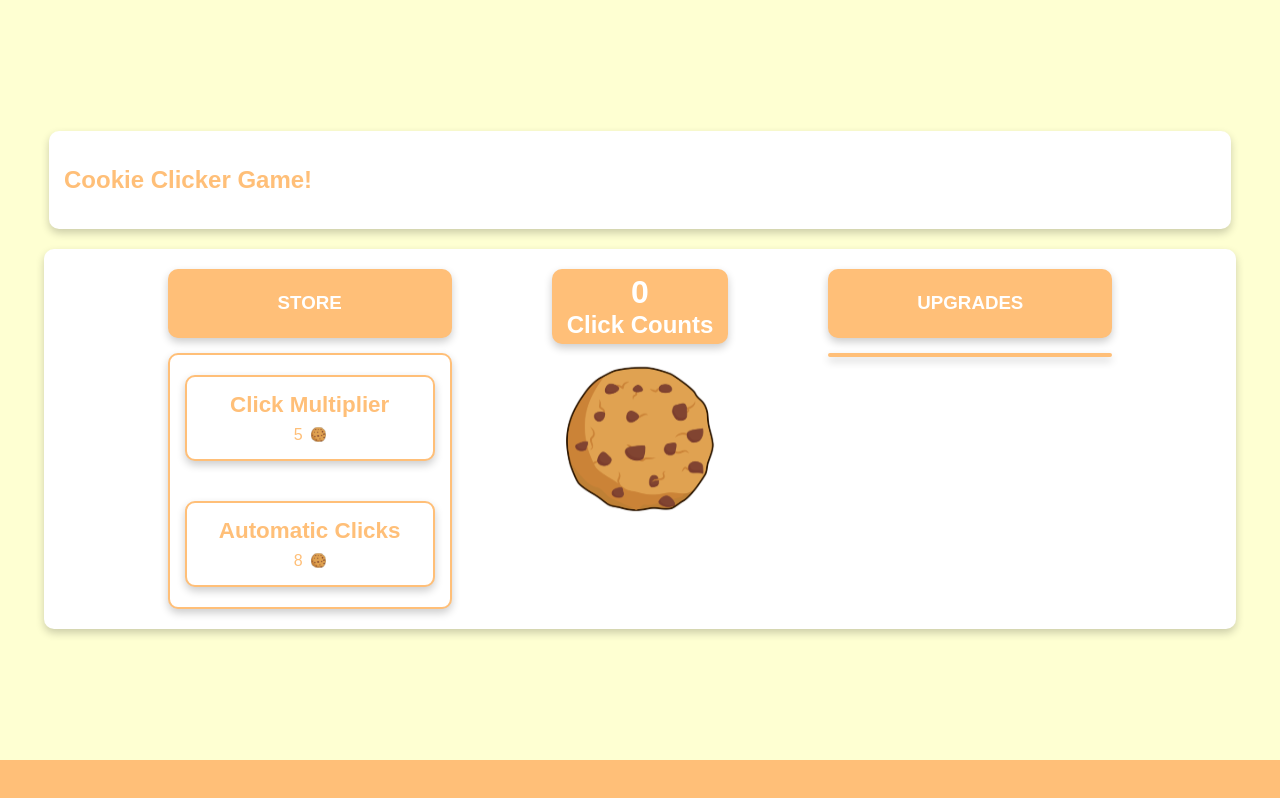
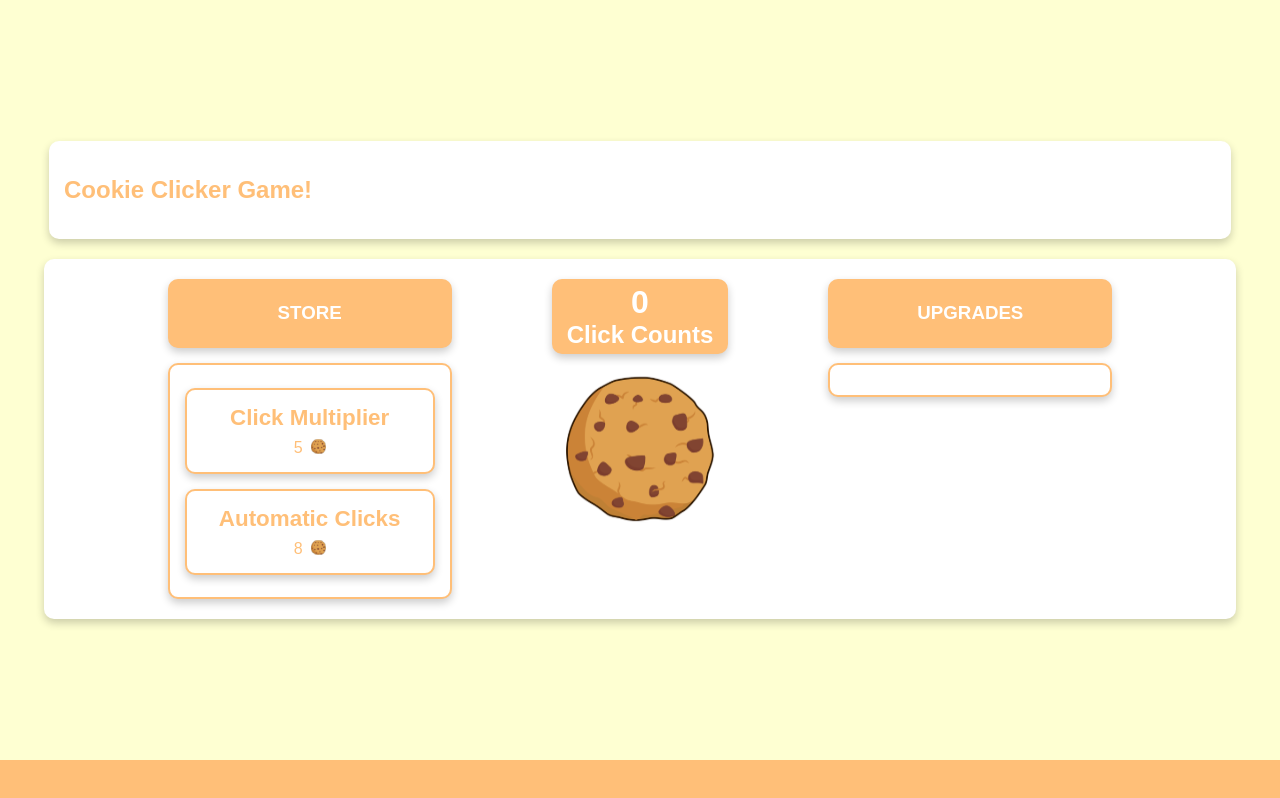
Before and after one commit to RaulBecerraB/Cookie-Clicker, a React (Vite) app: page / in a window 1280 px wide. Built offline with nearby package versions, Linux system fonts and the light colour scheme.

Commit message:
style (UI): adjust button margins and display padding
    - Adjusted the margins of the buttons.
    - Modified the padding of the display to create a more compact button list format.

```diff
--- a/src/styles/containers.css
+++ b/src/styles/containers.css
@@ -15,8 +15,7 @@
 {
     margin-top: 15px;
     background-color: var(--background-color-white);
-    padding-left: var(--padding-medium);
-    padding-right: var(--padding-medium);
+    padding: var(--padding-medium);
     border: 2px solid var(--background-color-orange);
     width: auto;
     max-width: 100px;
@@ -75,7 +74,7 @@
 .blank-container
 .disabled-store-button-container
 {
-    margin: 20px auto;
+    margin: 3% auto;
     background-color: var(--background-color-white);
     padding: var(--padding-medium);
     width: 100%;
```
